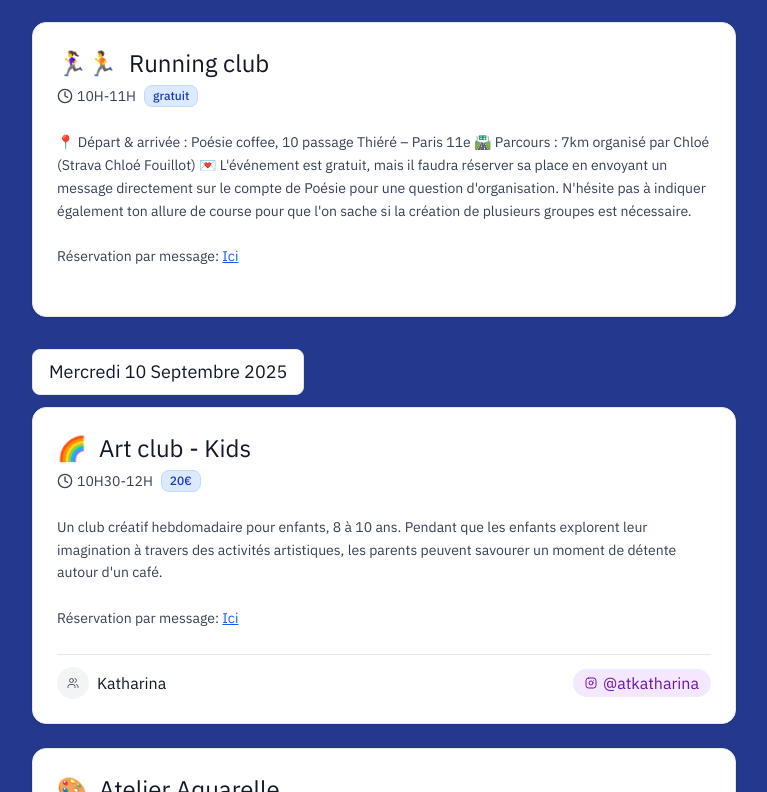
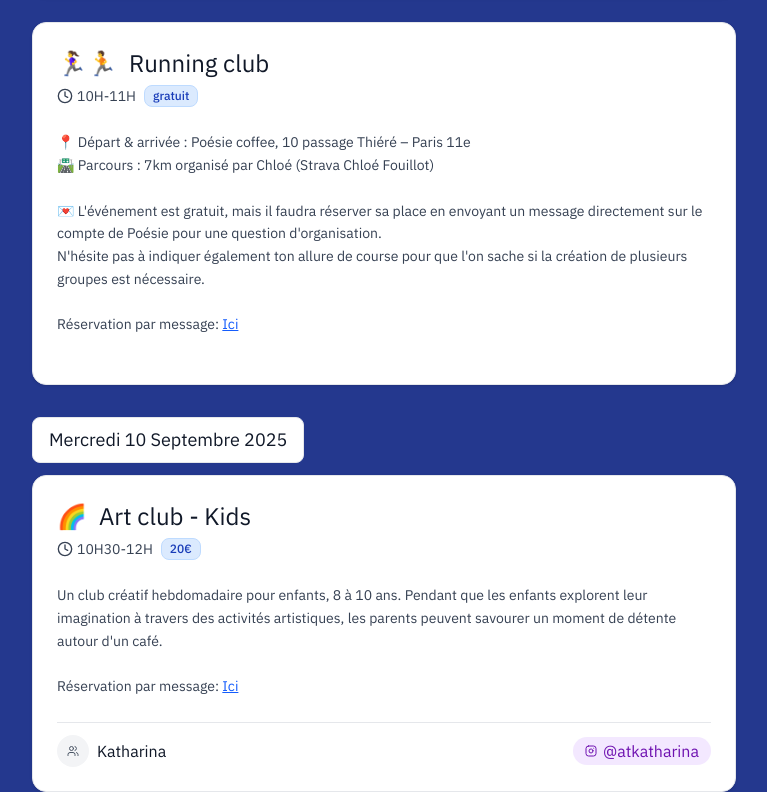
Before and after one commit to yohanlb/poesie-cafe, a Next.js app: page /agenda in a window 1280 px wide. Shown: the part 1748-2540 px from the top of the page, without its empty margins (256-1023 px from the left). Built offline with nearby package versions, Linux system fonts and the light colour scheme.

Commit message:
fix: improve event description rendering in EventCard for better readability by splitting lines

```diff
--- a/src/components/EventCard.tsx
+++ b/src/components/EventCard.tsx
@@ -61,8 +61,14 @@ export default function EventCard({ event }: EventCardProps) {
 
       {(event.description || event.reservationLink) && (
         <CardContent>
-          <p className="text-gray-700 text-sm leading-relaxed text-left">
-            {event.description}
+          <div className="text-gray-700 text-sm leading-relaxed text-left">
+            {event.description &&
+              event.description.split("\n").map((line, index, array) => (
+                <span key={index}>
+                  {line}
+                  {index < array.length - 1 && <br />}
+                </span>
+              ))}
             {event.reservationLink && (
               <>
                 {event.description && (
@@ -84,7 +90,7 @@ export default function EventCard({ event }: EventCardProps) {
                 </span>
               </>
             )}
-          </p>
+          </div>
         </CardContent>
       )}
 
```
